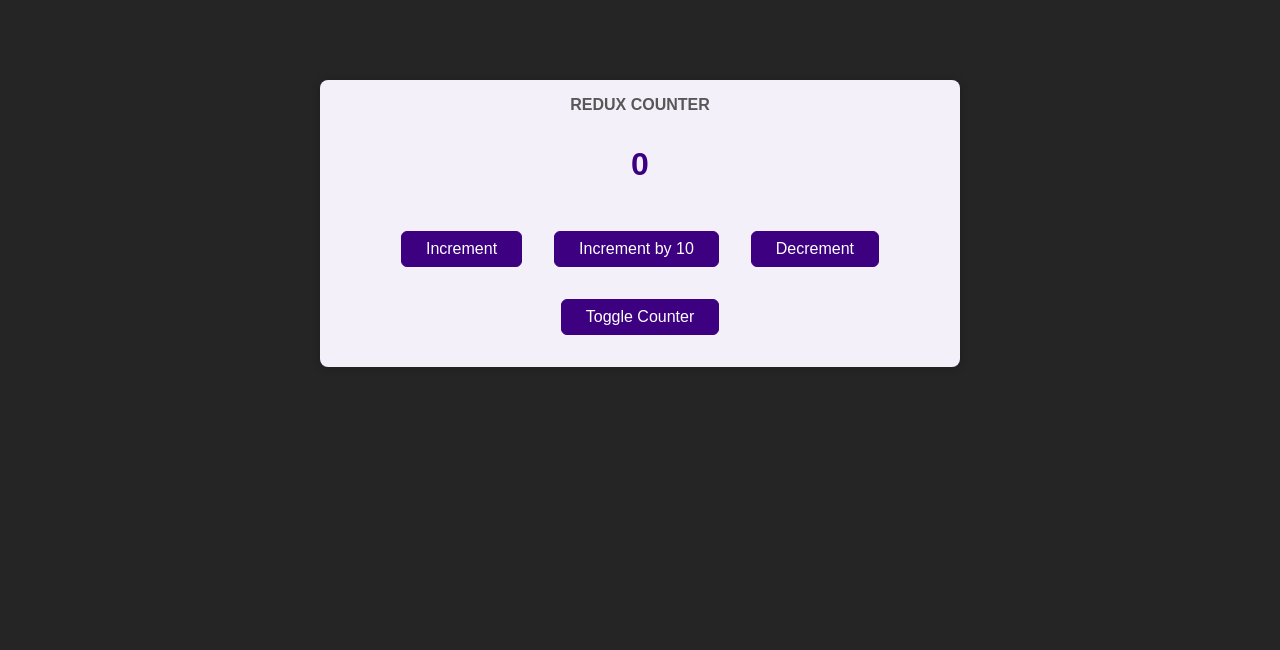
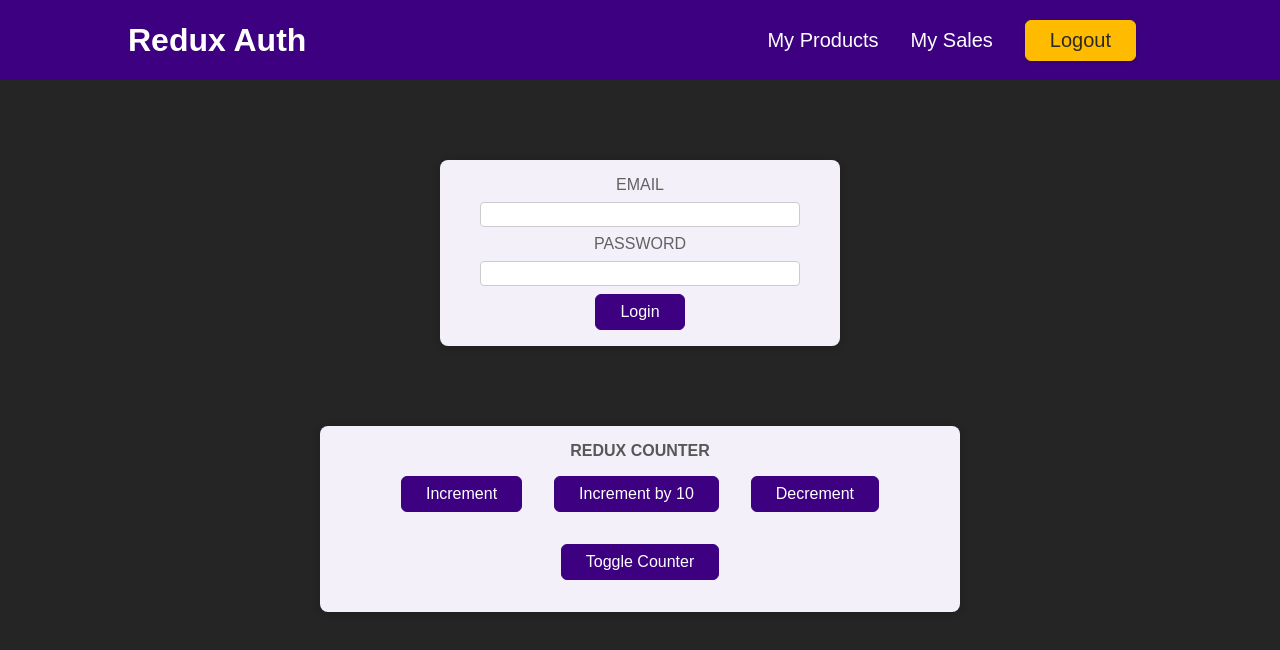
Before and after one commit to nthungvn/react-complete-guide, a React (Create React App) app: page / in a window 1280 px wide. Shown: the top 650 px of the page. Built offline with nearby package versions, Linux system fonts and the light colour scheme.

Commit message:
add multiple slice

```diff
--- a/src/App.js
+++ b/src/App.js
@@ -1,7 +1,16 @@
+import { Fragment } from 'react';
+import Auth from './components/Auth';
 import Counter from './components/Counter';
+import Header from './components/Header';
 
 function App() {
-  return <Counter />;
+  return (
+    <Fragment>
+      <Header />
+      <Auth />
+      <Counter />
+    </Fragment>
+  );
 }
 
 export default App;
--- /dev/null
+++ b/src/store/auth.js
@@ -0,0 +1,18 @@
+import { createSlice } from '@reduxjs/toolkit';
+
+const initialState = {
+  isAuth: false,
+};
+
+export const authSlice = createSlice({
+  name: 'auth',
+  initialState,
+  reducers: {
+    login: (state) => {
+      state.isAuth = true;
+    },
+    logout: (state) => {
+      state.isAuth = false;
+    },
+  },
+});
--- a/src/store/index.js
+++ b/src/store/index.js
@@ -1,4 +1,5 @@
 import { configureStore, createSlice } from '@reduxjs/toolkit';
+import { authSlice } from './auth';
 
 const initialState = { counter: 0, showCounter: true };
 
@@ -22,9 +23,13 @@ const counterSlice = createSlice({
 });
 
 const store = configureStore({
-  reducer: counterSlice.reducer,
+  reducer: {
+    counter: counterSlice.reducer,
+    auth: authSlice.reducer,
+  },
 });
 
 export const counterActions = counterSlice.actions;
+export const authActions = authSlice.actions;
 
 export default store;
```
